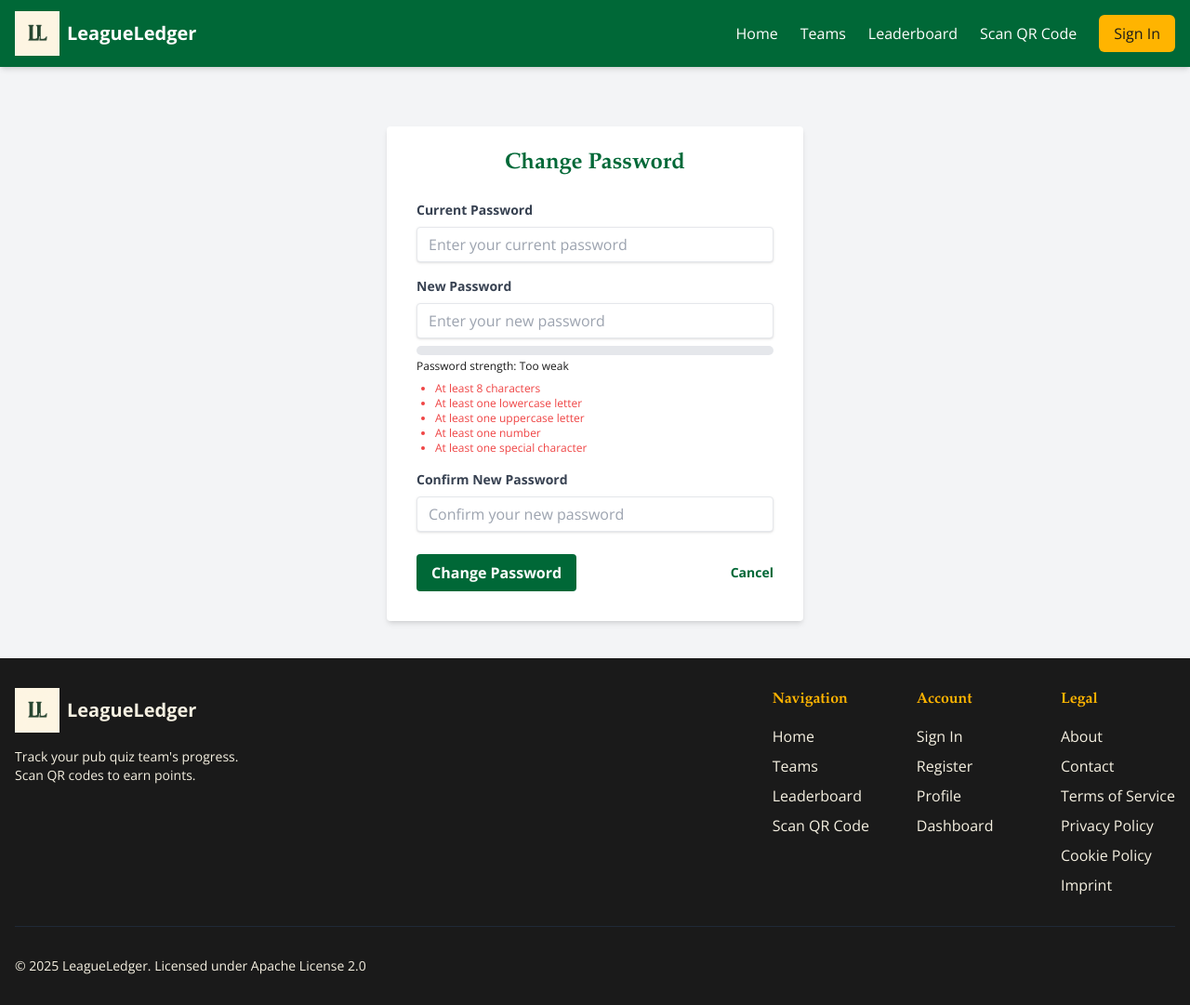
After one commit to christianlouis/LeagueLedger, a FastAPI app: page /auth/change-password in a window 1280 px wide. The commit adds this page. Shown: the whole page at 93% size. Run offline with FastAPI, Linux system fonts and the light colour scheme; the visitor is signed in with stand-in values (Sample User, id 1); parts of the project's set-up code (start-up, migrations or seed data) failed here and were passed over; some libraries are stand-ins or nearby versions.

Commit message:
Enhance user experience by implementing password change functionality, adding validation for password strength and matching, and improving error messaging in the change password form.

```diff
--- /dev/null
+++ b/app/templates/auth/change_password.html
@@ -0,0 +1,215 @@
+{% extends "base.html" %}
+{% block content %}
+<div class="flex justify-center mt-10">
+  <div class="w-full max-w-md">
+    <div class="bg-white shadow-md rounded px-8 pt-6 pb-8 mb-4">
+      <h2 class="text-2xl font-bold text-irish-green mb-6 text-center">Change Password</h2>
+
+      {% if error %}
+      <div class="bg-red-100 border border-red-400 text-red-700 px-4 py-3 rounded mb-4">
+        {{ error }}
+      </div>
+      {% endif %}
+
+      {% if message %}
+      <div class="bg-green-100 border border-green-400 text-green-700 px-4 py-3 rounded mb-4">
+        {{ message }}
+      </div>
+      {% endif %}
+
+      <form method="POST" action="/auth/change-password" id="password-form" onsubmit="return validateForm()">
+        <div class="mb-4">
+          <label class="block text-gray-700 text-sm font-bold mb-2" for="current_password">
+            Current Password
+          </label>
+          <input
+            class="shadow appearance-none border rounded w-full py-2 px-3 text-gray-700 leading-tight focus:outline-none focus:shadow-outline"
+            id="current_password"
+            name="current_password"
+            type="password"
+            placeholder="Enter your current password"
+            required
+          >
+        </div>
+
+        <div class="mb-4">
+          <label class="block text-gray-700 text-sm font-bold mb-2" for="new_password">
+            New Password
+          </label>
+          <input
+            class="shadow appearance-none border rounded w-full py-2 px-3 text-gray-700 leading-tight focus:outline-none focus:shadow-outline"
+            id="new_password"
+            name="new_password"
+            type="password"
+            placeholder="Enter your new password"
+            required
+            oninput="checkPasswordStrength()"
+          >
+          <div class="mt-2">
+            <div class="w-full bg-gray-200 rounded-full h-2.5">
+              <div class="bg-red-600 h-2.5 rounded-full" id="password-strength-meter" style="width: 0%"></div>
+            </div>
+            <p class="text-xs mt-1" id="password-strength-text">Password strength: Too weak</p>
+          </div>
+          <ul class="text-xs text-gray-600 mt-2 list-disc pl-5">
+            <li id="length-check" class="text-red-500">At least 8 characters</li>
+            <li id="lowercase-check" class="text-red-500">At least one lowercase letter</li>
+            <li id="uppercase-check" class="text-red-500">At least one uppercase letter</li>
+            <li id="number-check" class="text-red-500">At least one number</li>
+            <li id="special-check" class="text-red-500">At least one special character</li>
+          </ul>
+        </div>
+
+        <div class="mb-6">
+          <label class="block text-gray-700 text-sm font-bold mb-2" for="confirm_password">
+            Confirm New Password
+          </label>
+          <input
+            class="shadow appearance-none border rounded w-full py-2 px-3 text-gray-700 leading-tight focus:outline-none focus:shadow-outline"
+            id="confirm_password"
+            name="confirm_password"
+            type="password"
+            placeholder="Confirm your new password"
+            required
+            oninput="checkPasswordMatch()"
+          >
+          <p id="password-match" class="text-xs mt-1 hidden text-red-500">Passwords do not match</p>
+        </div>
+
+        <div id="same-password-warning" class="hidden bg-yellow-100 border border-yellow-400 text-yellow-700 px-4 py-3 rounded mb-4">
+          New password is the same as your current password. Please choose a different password.
+        </div>
+
+        <div class="flex items-center justify-between">
+          <button
+            class="bg-irish-green hover:bg-opacity-90 text-white font-bold py-2 px-4 rounded focus:outline-none focus:shadow-outline"
+            type="submit"
+            id="submit-button"
+          >
+            Change Password
+          </button>
+          <a
+            class="inline-block align-baseline font-bold text-sm text-irish-green hover:text-irish-green-dark"
+            href="/auth/profile"
+          >
+            Cancel
+          </a>
+        </div>
+      </form>
+    </div>
+  </div>
+</div>
+
+<script>
+  function checkPasswordStrength() {
+    const password = document.getElementById('new_password').value;
+    const currentPassword = document.getElementById('current_password').value;
+    const meter = document.getElementById('password-strength-meter');
+    const strengthText = document.getElementById('password-strength-text');
+    const samePasswordWarning = document.getElementById('same-password-warning');
+
+    // Check if new password matches current password
+    if (password && currentPassword && password === currentPassword) {
+      samePasswordWarning.classList.remove('hidden');
+    } else {
+      samePasswordWarning.classList.add('hidden');
+    }
+
+    // Check requirements
+    const hasLength = password.length >= 8;
+    const hasLower = /[a-z]/.test(password);
+    const hasUpper = /[A-Z]/.test(password);
+    const hasNumber = /\d/.test(password);
+    const hasSpecial = /[!@#$%^&*(),.?":{}|<>]/.test(password);
+
+    // Update requirement indicators
+    document.getElementById('length-check').className = hasLength ? 'text-green-500' : 'text-red-500';
+    document.getElementById('lowercase-check').className = hasLower ? 'text-green-500' : 'text-red-500';
+    document.getElementById('uppercase-check').className = hasUpper ? 'text-green-500' : 'text-red-500';
+    document.getElementById('number-check').className = hasNumber ? 'text-green-500' : 'text-red-500';
+    document.getElementById('special-check').className = hasSpecial ? 'text-green-500' : 'text-red-500';
+
+    // Calculate strength percentage (20% for each criteria)
+    let strength = 0;
+    if (hasLength) strength += 20;
+    if (hasLower) strength += 20;
+    if (hasUpper) strength += 20;
+    if (hasNumber) strength += 20;
+    if (hasSpecial) strength += 20;
+
+    // Update meter
+    meter.style.width = `${strength}%`;
+
+    // Set color based on strength
+    if (strength < 40) {
+      meter.className = 'bg-red-600 h-2.5 rounded-full';
+      strengthText.textContent = 'Password strength: Too weak';
+      strengthText.className = 'text-xs mt-1 text-red-600';
+    } else if (strength < 80) {
+      meter.className = 'bg-yellow-500 h-2.5 rounded-full';
+      strengthText.textContent = 'Password strength: Medium';
+      strengthText.className = 'text-xs mt-1 text-yellow-600';
+    } else {
+      meter.className = 'bg-green-500 h-2.5 rounded-full';
+      strengthText.textContent = 'Password strength: Strong';
+      strengthText.className = 'text-xs mt-1 text-green-600';
+    }
+  }
+
+  function checkPasswordMatch() {
+    const password = document.getElementById('new_password').value;
+    const confirmPassword = document.getElementById('confirm_password').value;
+    const matchMessage = document.getElementById('password-match');
+
+    if (confirmPassword) {
+      if (password !== confirmPassword) {
+        matchMessage.classList.remove('hidden');
+      } else {
+        matchMessage.classList.add('hidden');
+      }
+    }
+  }
+
+  function validateForm() {
+    const password = document.getElementById('new_password').value;
+    const confirmPassword = document.getElementById('confirm_password').value;
+    const currentPassword = document.getElementById('current_password').value;
+
+    // Check if passwords match
+    if (password !== confirmPassword) {
+      alert('New passwords do not match.');
+      return false;
+    }
+
+    // Check if new password is same as current
+    if (password === currentPassword) {
+      alert('New password must be different from your current password.');
+      return false;
+    }
+
+    // Check password requirements
+    const hasLength = password.length >= 8;
+    const hasLower = /[a-z]/.test(password);
+    const hasUpper = /[A-Z]/.test(password);
+    const hasNumber = /\d/.test(password);
+    const hasSpecial = /[!@#$%^&*(),.?":{}|<>]/.test(password);
+
+    if (!hasLength || !hasLower || !hasUpper || !hasNumber || !hasSpecial) {
+      alert('Password does not meet the strength requirements.');
+      return false;
+    }
+
+    return true;
+  }
+
+  // Initial check on page load
+  window.onload = function() {
+    if (document.getElementById('new_password').value) {
+      checkPasswordStrength();
+    }
+    if (document.getElementById('confirm_password').value) {
+      checkPasswordMatch();
+    }
+  };
+</script>
+{% endblock %}
--- a/app/templates/redeem.html
+++ b/app/templates/redeem.html
@@ -17,13 +17,14 @@
 
     <form action="/redeem/apply/{{ ticket.code }}" method="post">
       <div class="mb-6">
-        <label for="team_id" class="block text-sm font-medium text-gray-700 mb-2">Select Team to Award Points:</label>
+        <label for="team_id" class="block text-sm font-medium text-gray-700 mb-2">Select Your Team to Award Points:</label>
         <select name="team_id" id="team_id" required class="w-full border border-gray-300 rounded-md px-3 py-2 focus:outline-none focus:ring-2 focus:ring-irish-green">
           <option value="">-- Select a team --</option>
           {% for team in user_teams %}
             <option value="{{ team.id }}">{{ team.name }}</option>
           {% endfor %}
         </select>
+        <p class="text-sm text-gray-500 mt-1">Only teams you are a member of are shown</p>
       </div>
 
       <button type="submit" class="w-full bg-irish-green hover:bg-opacity-90 text-white font-bold py-3 px-4 rounded-md transition">
@@ -58,7 +59,7 @@
         </div>
         <div>
           <p class="font-medium">Select Your Team</p>
-          <p class="text-gray-600 text-sm">Choose which team should receive these points.</p>
+          <p class="text-gray-600 text-sm">Choose which of your teams should receive these points.</p>
         </div>
       </div>
 
--- a/app/views/auth.py
+++ b/app/views/auth.py
@@ -5,13 +5,16 @@ from typing import Optional
 import secrets
 import os
 import uuid
+import re
 from starlette.status import HTTP_303_SEE_OTHER, HTTP_302_FOUND
 from sqlalchemy.orm import Session
+from datetime import datetime
 
 from ..db import get_db
 from ..models import User
 from ..auth.oauth import authentik_oauth
 from ..templates_config import templates
+from ..security import verify_password, get_password_hash
 
 router = APIRouter(prefix="/auth", tags=["Auth"])
 
@@ -33,12 +36,53 @@ async def login_post(
     db: Session = Depends(get_db)
 ):
     """Handle login form submission"""
-    # This is a placeholder - implement real login logic here
-    error = "This login method is not fully implemented yet"
-    return templates.TemplateResponse(
-        "auth/login.html",
-        {"request": request, "error": error, "show_oauth": True, "oauth_provider_name": "Authentik"}
-    )
+    error = None
+
+    # Look up the user by username or email
+    user = db.query(User).filter(
+        (User.username == username) | (User.email == username)
+    ).first()
+
+    # Check if user exists and password is correct
+    if not user:
+        error = "Invalid username or email"
+    elif user.is_oauth_user and not user.hashed_password:
+        error = "This account uses OAuth for login. Please use the OAuth login option."
+    elif not verify_password(password, user.hashed_password):
+        error = "Invalid password"
+    elif not user.is_active:
+        error = "This account has been deactivated"
+
+    # If there was an error, re-render the login page
+    if error:
+        return templates.TemplateResponse(
+            "auth/login.html",
+            {
+                "request": request,
+                "error": error,
+                "show_oauth": True,
+                "oauth_provider_name": "Authentik"
+            }
+        )
+
+    # Update the last login timestamp
+    user.last_login = datetime.utcnow()
+    db.commit()
+
+    # Set session data
+    request.session["user_id"] = user.id
+    request.session["username"] = user.username
+    request.session["is_authenticated"] = True
+    request.session["is_admin"] = user.is_admin
+
+    # If remember me is checked, set session expiry to a longer time (30 days)
+    if remember:
+        # Session middleware handles this through cookies, so we just need to set the flag
+        request.session["remember_me"] = True
+
+    # Redirect to dashboard or previously requested page
+    next_page = request.query_params.get("next", "/dashboard")
+    return RedirectResponse(next_page, status_code=HTTP_303_SEE_OTHER)
 
 @router.get("/register", response_class=HTMLResponse)
 async def register_page(request: Request, error: Optional[str] = None):
@@ -206,3 +250,110 @@ async def profile_page(request: Request):
         "auth/profile.html",
         {"request": request, "user": user}
     )
+
+@router.get("/change-password", response_class=HTMLResponse)
+async def change_password_page(request: Request, error: Optional[str] = None, message: Optional[str] = None):
+    """Change password page"""
+    # Check if user is logged in
+    user_id = request.session.get("user_id")
+    if not user_id:
+        return RedirectResponse("/auth/login?next=/auth/change-password", status_code=HTTP_303_SEE_OTHER)
+
+    return templates.TemplateResponse(
+        "auth/change_password.html",
+        {"request": request, "error": error, "message": message}
+    )
+
+@router.post("/change-password", response_class=HTMLResponse)
+async def change_password_post(
+    request: Request,
+    current_password: str = Form(...),
+    new_password: str = Form(...),
+    confirm_password: str = Form(...),
+    db: Session = Depends(get_db)
+):
+    """Handle change password form submission"""
+    # Check if user is logged in
+    user_id = request.session.get("user_id")
+    if not user_id:
+        return RedirectResponse("/auth/login", status_code=HTTP_303_SEE_OTHER)
+
+    # Validate form data
+    if new_password != confirm_password:
+        return templates.TemplateResponse(
+            "auth/change_password.html",
+            {"request": request, "error": "New passwords do not match"}
+        )
+
+    # Get user from database
+    user = db.query(User).filter(User.id == user_id).first()
+    if not user:
+        request.session.clear()
+        return RedirectResponse("/auth/login", status_code=HTTP_303_SEE_OTHER)
+
+    # Check if this is an OAuth user without a password
+    if user.is_oauth_user and not user.hashed_password:
+        return templates.TemplateResponse(
+            "auth/change_password.html",
+            {"request": request, "error": "OAuth users cannot change passwords this way"}
+        )
+
+    # Verify current password
+    if not verify_password(current_password, user.hashed_password):
+        return templates.TemplateResponse(
+            "auth/change_password.html",
+            {"request": request, "error": "Current password is incorrect"}
+        )
+
+    # Check if new password is the same as current password
+    if current_password == new_password:
+        return templates.TemplateResponse(
+            "auth/change_password.html",
+            {"request": request, "error": "New password must be different from your current password"}
+        )
+
+    # Server-side password strength validation
+    password_validation_error = validate_password_strength(new_password)
+    if password_validation_error:
+        return templates.TemplateResponse(
+            "auth/change_password.html",
+            {"request": request, "error": password_validation_error}
+        )
+
+    # Update password
+    user.hashed_password = get_password_hash(new_password)
+    db.commit()
+
+    # Redirect to profile page with success message
+    return RedirectResponse(
+        "/auth/profile?message=Password+changed+successfully",
+        status_code=HTTP_303_SEE_OTHER
+    )
+
+def validate_password_strength(password: str) -> Optional[str]:
+    """
+    Validates password strength based on the following criteria:
+    - At least 8 characters long
+    - Contains at least one lowercase letter
+    - Contains at least one uppercase letter
+    - Contains at least one digit
+    - Contains at least one special character
+
+    Returns error message if validation fails, None if password is valid
+    """
+    if len(password) < 8:
+        return "Password must be at least 8 characters long"
+
+    if not re.search(r"[a-z]", password):
+        return "Password must contain at least one lowercase letter"
+
+    if not re.search(r"[A-Z]", password):
+        return "Password must contain at least one uppercase letter"
+
+    if not re.search(r"\d", password):
+        return "Password must contain at least one number"
+
+    if not re.search(r"[!@#$%^&*(),.?\":{}|<>]", password):
+        return "Password must contain at least one special character"
+
+    return None
```
Also changed, not shown: app/templates/auth/profile.html (+9 -3 lines), app/views/redeem.py (+61 -3 lines).
